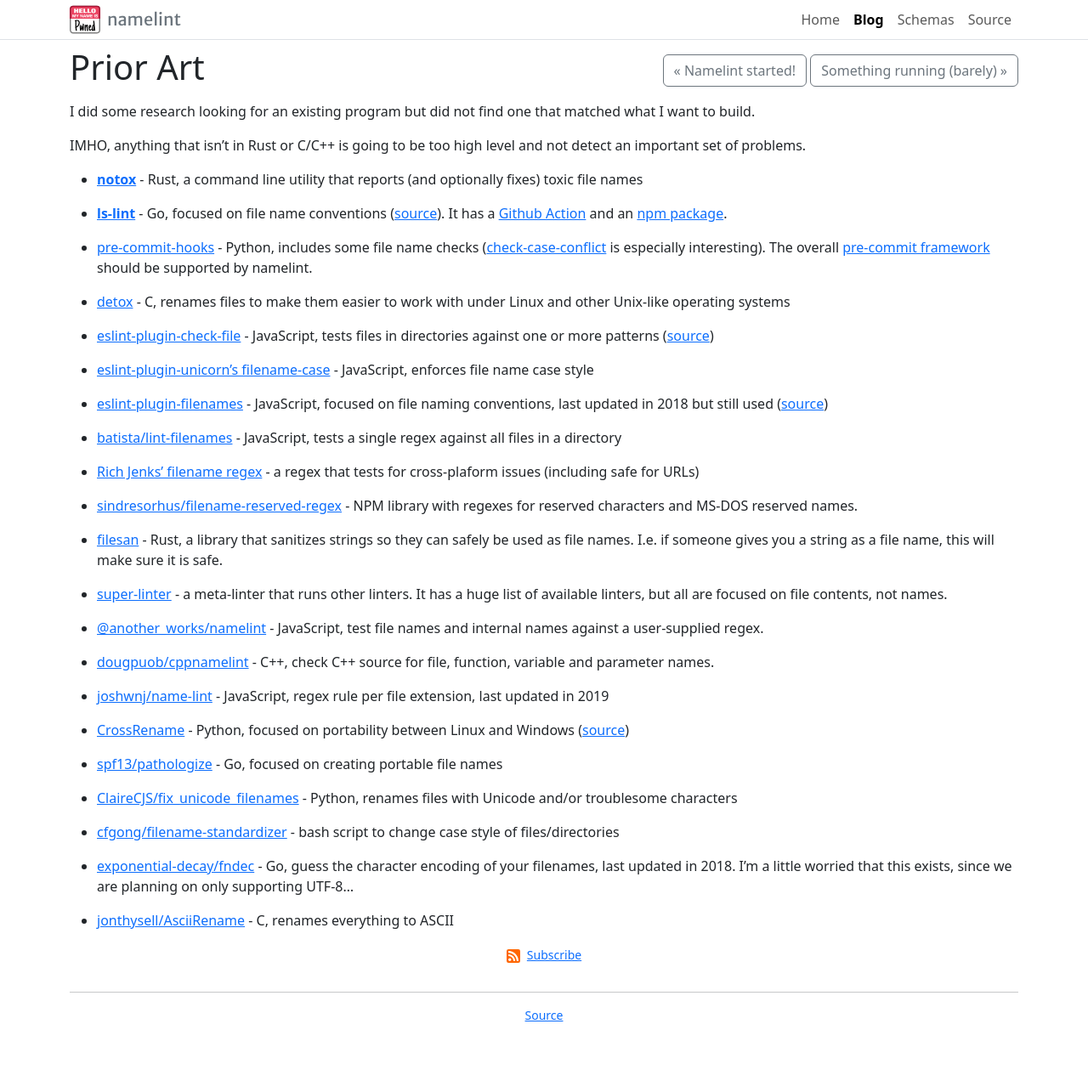
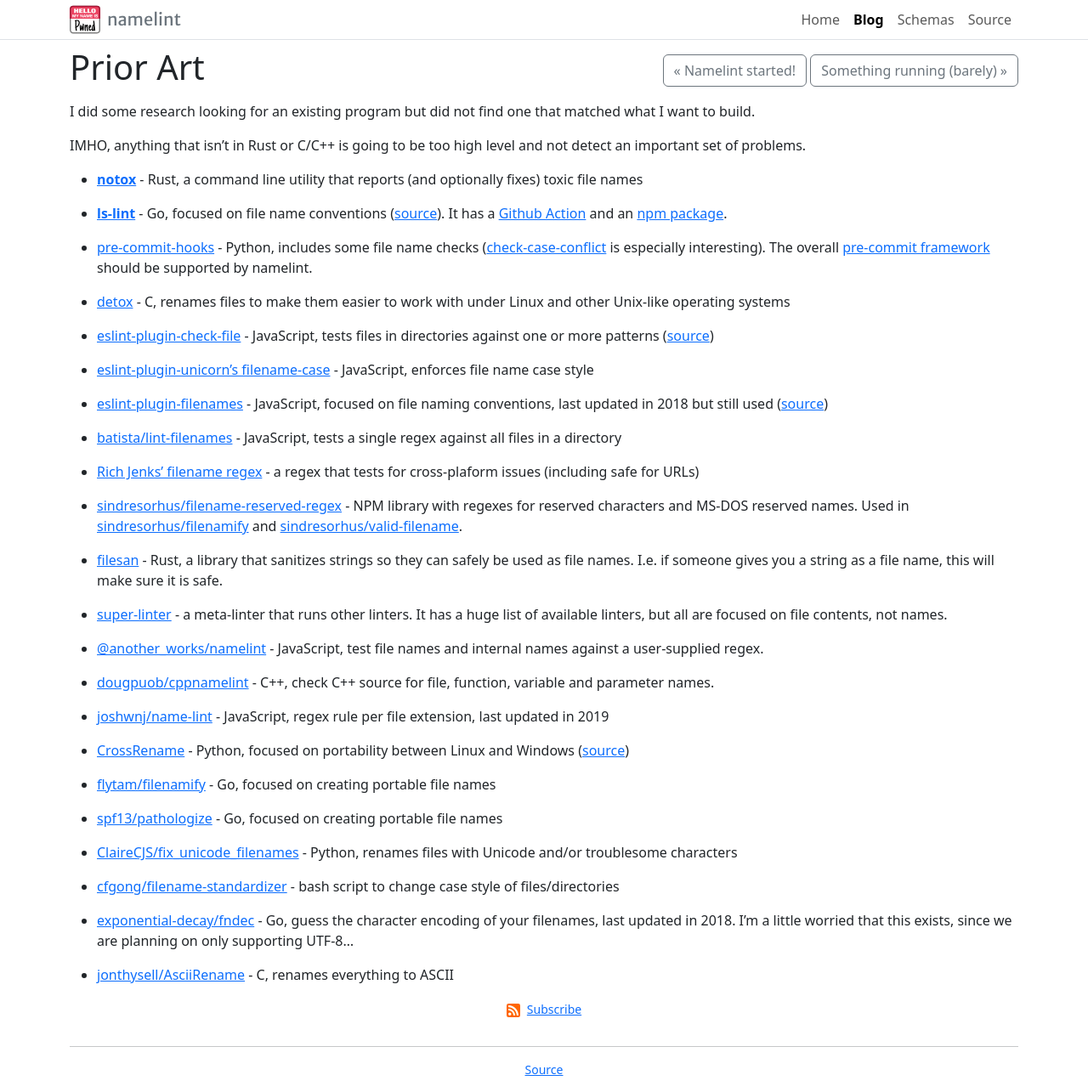
Before and after one commit to mattkenney/namelint, a Jekyll site: the page built from docs/_posts/2024-08-17-prior-art.md, in a window 1280 px wide. Shown: the whole page at 85% size. Built offline with Jekyll 4.4.1, drawn with Linux system fonts in a browser that asks for light colours; before the commit the page ends 1221 px from its top, so only the background shows below that.

Commit message:
Mandatory rules blog post

```diff
--- a/docs/_layouts/default.html
+++ b/docs/_layouts/default.html
@@ -85,6 +85,7 @@
 						{% endif %}
 					</div>
 				</div>
+{% if page.draft %}<div class="alert alert-warning">This post is a draft!</div>{% endif %}
 {{content}}
 			{% if page.url contains "blog/"-%}
 				<p class="text-center">
--- a/docs/_posts/2024-08-17-prior-art.md
+++ b/docs/_posts/2024-08-17-prior-art.md
@@ -25,7 +25,7 @@
 
 - [Rich Jenks' filename regex](https://richjenks.com/filename-regex/) - a regex that tests for cross-plaform issues (including safe for URLs)
 
-- [sindresorhus/filename-reserved-regex](https://github.com/sindresorhus/filename-reserved-regex) - NPM library with regexes for reserved characters and MS-DOS reserved names.
+- [sindresorhus/filename-reserved-regex](https://github.com/sindresorhus/filename-reserved-regex) - NPM library with regexes for reserved characters and MS-DOS reserved names.  Used in [sindresorhus/filenamify](https://github.com/sindresorhus/filenamify) and [sindresorhus/valid-filename](https://github.com/sindresorhus/valid-filename).
 
 - [filesan](https://github.com/BonnyAD9/filesan) - Rust, a library that sanitizes strings so they can safely be used as file names.  I.e. if someone gives you a string as a file name, this will make sure it is safe.
 
@@ -39,6 +39,8 @@
 
 - [CrossRename](https://pypi.org/project/CrossRename/) - Python, focused on portability between Linux and Windows ([source](https://github.com/Jemeni11/CrossRename))
 
+- [flytam/filenamify](https://github.com/flytam/filenamify) - Go, focused on creating portable file names
+
 - [spf13/pathologize](https://github.com/spf13/pathologize) - Go, focused on creating portable file names
 
 - [ClaireCJS/fix_unicode_filenames](https://github.com/ClaireCJS/fix_unicode_filenames) - Python, renames files with Unicode and/or troublesome characters
```
Also changed, not shown: docs/_drafts/mandatory-rules.md (deleted, +0 -14 lines), docs/_posts/2025-04-12-wildcard-danger.md (+1 -1 lines), docs/_posts/2025-04-16-mandatory-rules.md (added, +26 -0 lines). Lines whose indentation alone changed are shown as unchanged.
